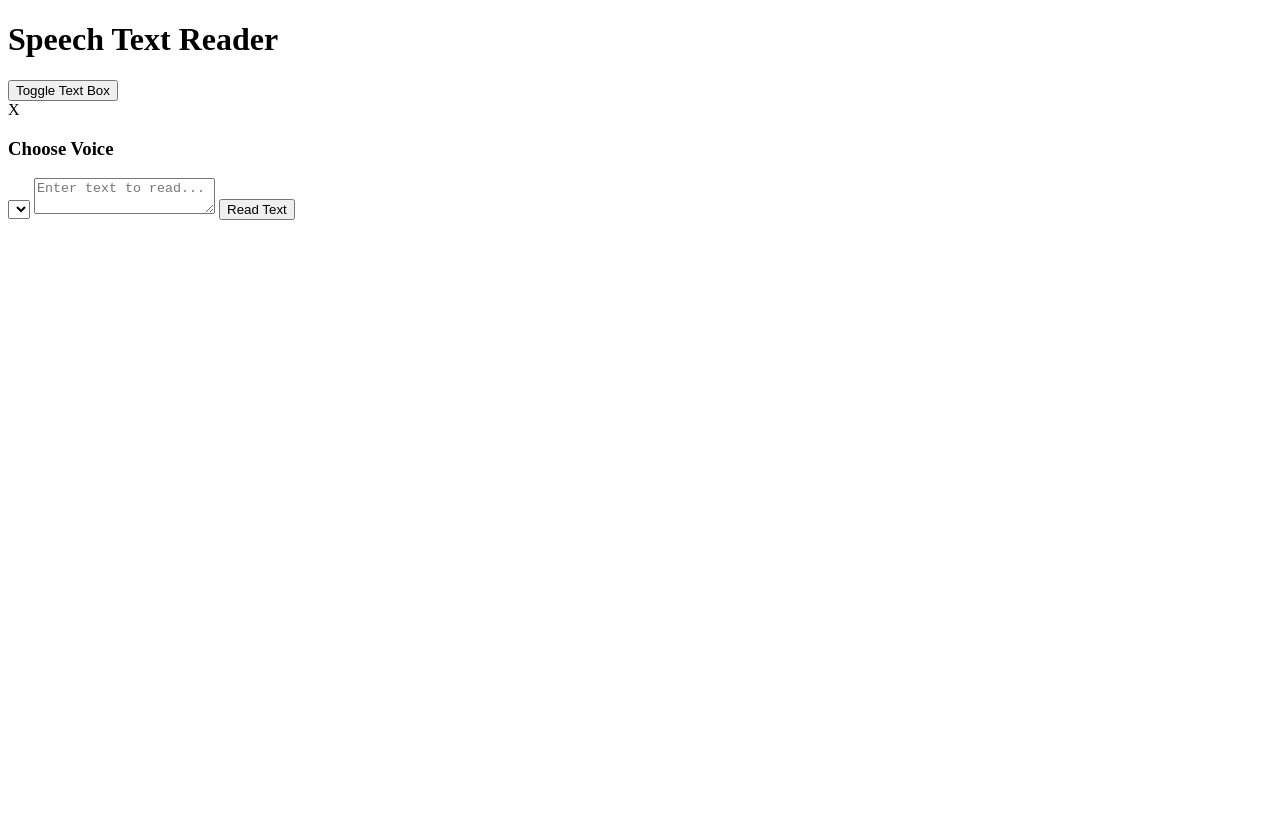
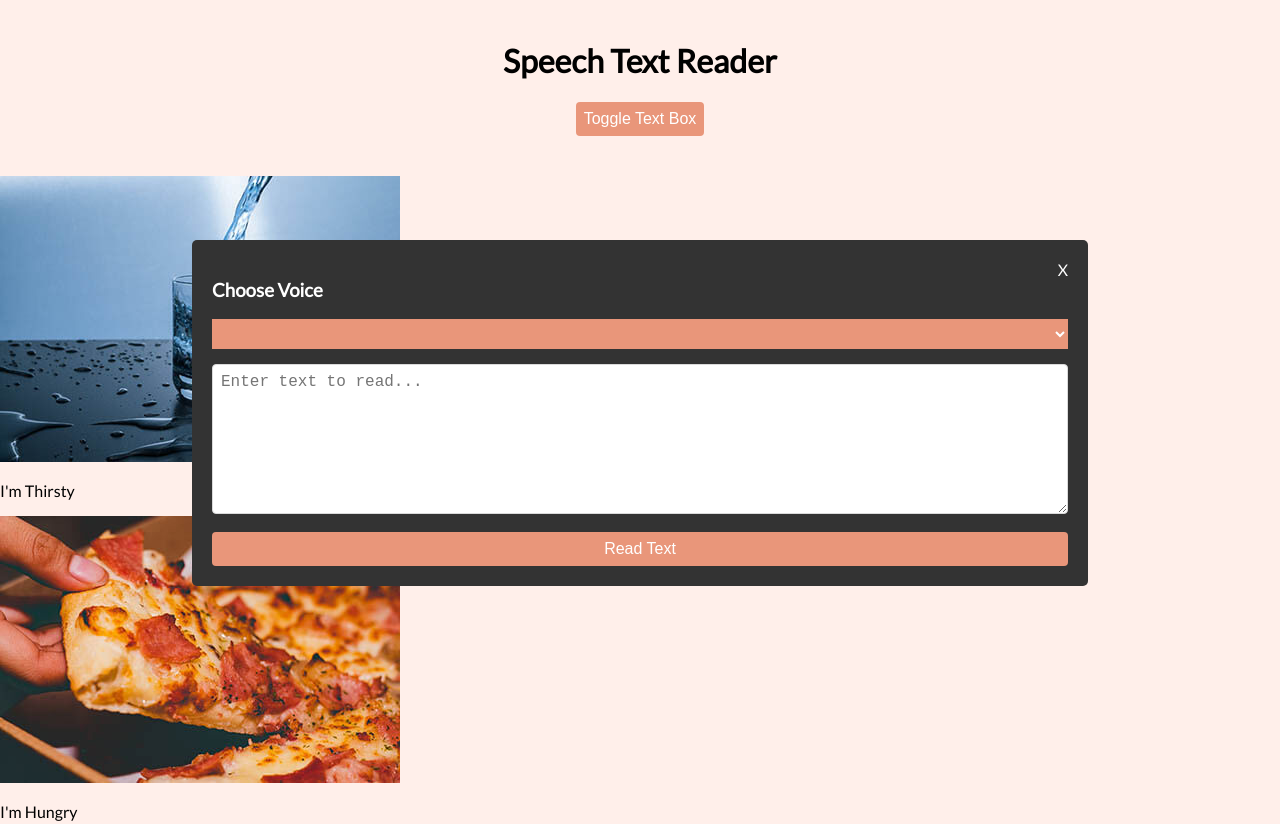
Before and after one commit to trevthedev777/Speech-Text-Reader, a plain HTML site: page index.html in a window 1280 px wide. Shown: the top 824 px of the page. Before the commit the page ends 800 px from the top, so only its background shows below. Drawn offline with Linux system fonts and the light colour scheme.

Commit message:
add styles to text input container

```diff
--- a/assets/css/style.css
+++ b/assets/css/style.css
@@ -0,0 +1,88 @@
+@import url('https://fonts.googleapis.com/css?family=Lato');
+
+* {
+    box-sizing: border-box;
+}
+
+body {
+    background: #ffefea;
+    font-family: 'Lato', sans-serif;
+    min-height: 100vh;
+    margin: 0;
+}
+
+h1 {
+    text-align: center;
+}
+
+.container {
+    margin: auto;
+    padding: 20px;
+}
+
+.btn {
+    cursor: pointer;
+    background-color: darksalmon;
+    border: 0;
+    border-radius: 4px;
+    color: white;
+    font-size: 16px;
+    padding: 8px;
+}
+
+.btn:active {
+    transform: scale(0.98);
+}
+
+.btn:focus,
+select:focus {
+    outline: 0;
+}
+
+.btn-toggle {
+    display: block;
+    margin: auto;
+    margin-bottom: 20px;
+}
+
+.text-box {
+    width: 70%;
+    position: absolute;
+    top: 30%;
+    left: 50%;
+    transform: translate(-50%, 0);
+    background-color: #333;
+    color: white;
+    padding: 20px;
+    border-radius: 5px;
+    transition: all 1s ease-in-out;
+}
+
+.text-box select {
+    background-color: darksalmon;
+    border: 0;
+    color: white;
+    font-size: 12px;
+    height: 30px;
+    width: 100%;
+}
+
+.text-box textarea {
+    border: 1px #dadada solid;
+    border-radius: 4px;
+    font-size: 16px;
+    padding: 8px;
+    margin: 15px 0;
+    width: 100%;
+    height: 150px;
+}
+
+.text-box .btn {
+    width: 100%;
+}
+
+.text-box .close {
+    float: right;
+    text-align: right;
+    cursor: pointer;
+}
--- a/assets/js/app.js
+++ b/assets/js/app.js
@@ -0,0 +1,81 @@
+// DOM Elements
+const main = document.querySelector('main');
+const voicesSelect = document.getElementById('voices');
+const textarea = document.getElementById('text');
+const readBtn = document.getElementById('voices');
+const toggleBtn = document.getElementById('read');
+const closeBtn = document.getElementById('close');
+
+// Data with img and text
+const data = [
+  {
+    image: './assets/img/drink.jpg',
+    text: "I'm Thirsty"
+  },
+  {
+    image: './assets/img/food.jpg',
+    text: "I'm Hungry"
+  },
+  {
+    image: './assets/img/tired.jpg',
+    text: "I'm Tired"
+  },
+  {
+    image: './assets/img/hurt.jpg',
+    text: "I'm Hurt"
+  },
+  {
+    image: './assets/img/happy.jpg',
+    text: "I'm Happy"
+  },
+  {
+    image: './assets/img/angry.jpg',
+    text: "I'm Angry"
+  },
+  {
+    image: './assets/img/sad.jpg',
+    text: "I'm Sad"
+  },
+  {
+    image: './assets/img/scared.jpg',
+    text: "I'm Scared"
+  },
+  {
+    image: './assets/img/outside.jpg',
+    text: 'I Want To Go Outside'
+  },
+  {
+    image: './assets/img/home.jpg',
+    text: 'I Want To Go Home'
+  },
+  {
+    image: './assets/img/school.jpg',
+    text: 'I Want To Go To School'
+  },
+  {
+    image: './assets/img/grandma.jpg',
+    text: 'I Want To Go To Grandmas'
+  }
+];
+
+data.forEach(createBox);
+
+// Create Speech Boxes
+function createBox(item) {
+    const box = document.createElement('div');
+
+    // destructuring
+    const { image, text } = item;
+
+    // Take the box element and add a class to it
+    box.classList.add('box');
+    box.innerHTML =
+    `
+        <img src="${image}" alt="${text}" />
+        <p class="info">${text}</p>
+    `;
+
+    // @todo speak event
+
+    main.appendChild(box);
+}
--- a/index.html
+++ b/index.html
@@ -22,6 +22,8 @@
             <button class="btn" id="read">Read Text</button>
         </div>
     </div>
+    <!-- Insert DOM elements here -->
+    <main></main>
     <!-- Scripts -->
     <script src="./assets/js/app.js"></script>
 </body>
```
